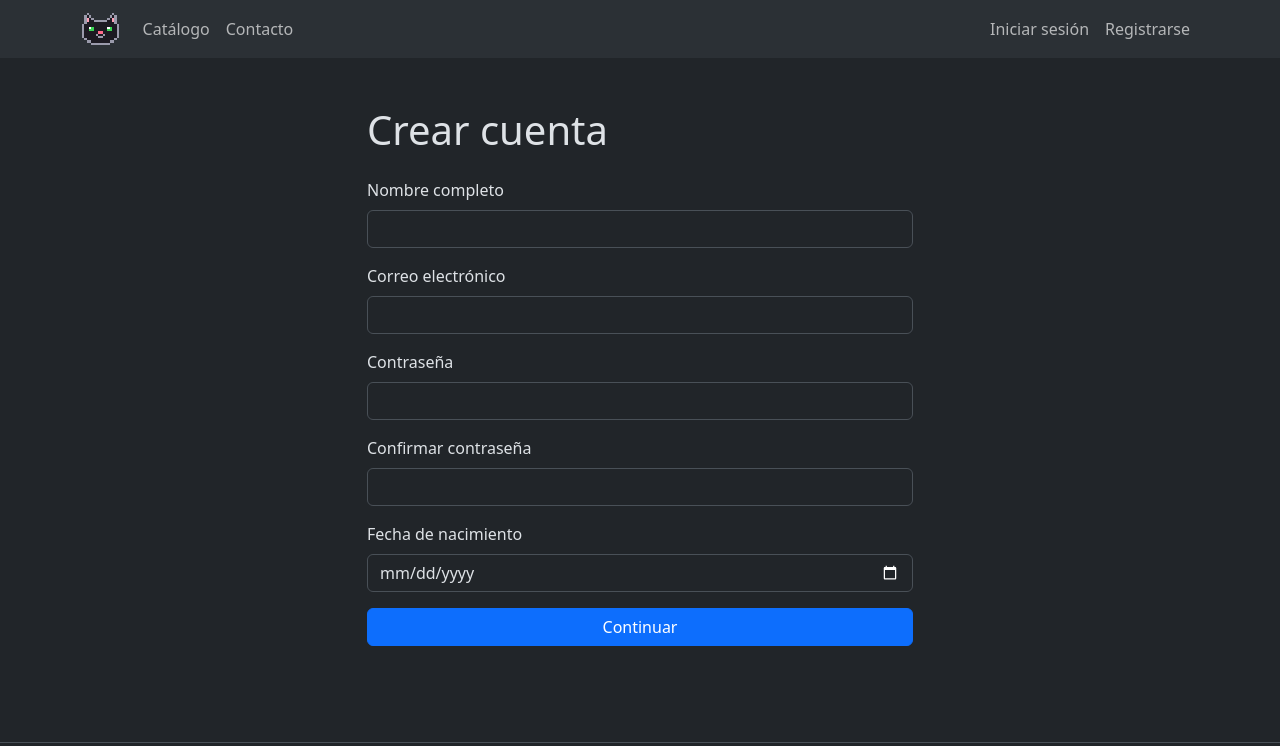
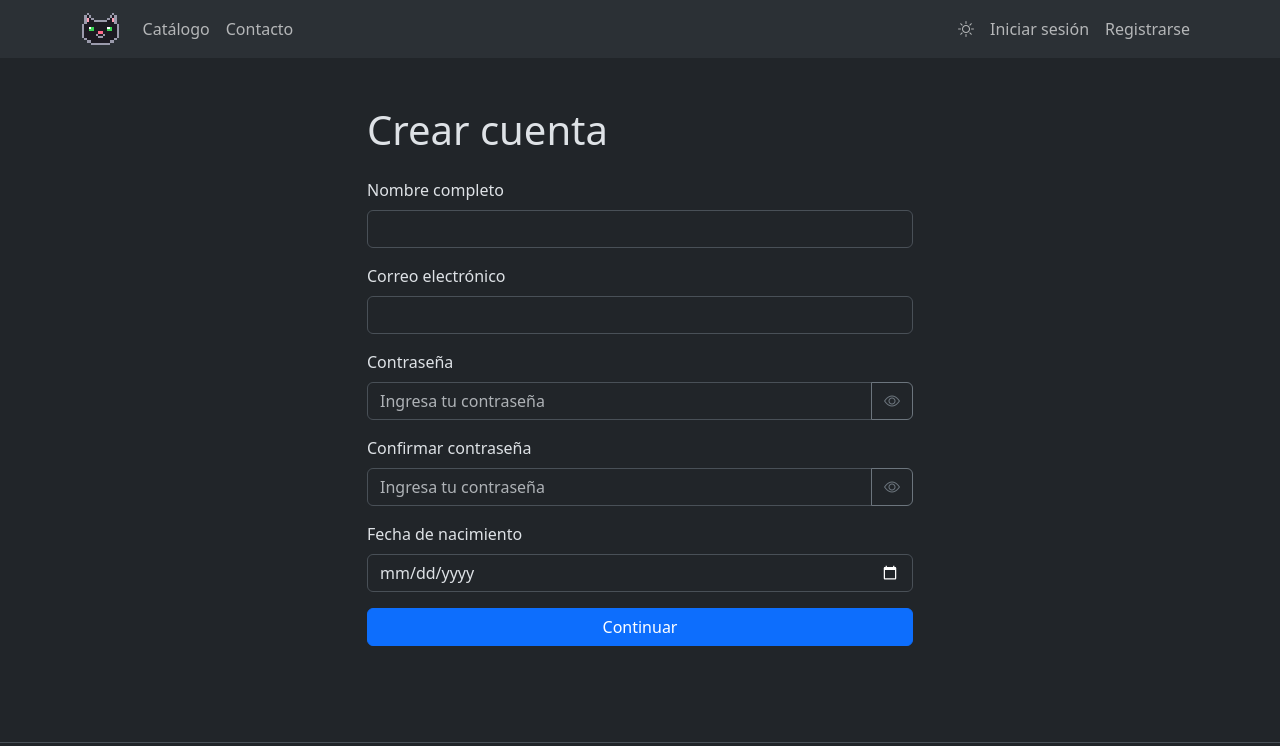
Before and after one commit to MauSDLT/game-cat, a PHP site: page /registro.php in a window 1280 px wide. Shown: the top 746 px of the page. Run offline with PHP 8.4, Linux system fonts and the light colour scheme; data that the repository does not hold is empty.

Commit message:
Modo claro y ver contraseña

```diff
--- a/css/estilos.css
+++ b/css/estilos.css
@@ -123,19 +123,17 @@
 }
 
 .fila-juegos::-webkit-scrollbar-thumb {
-    background: rgba(255, 255, 255, .15);
+    background: rgba(var(--bs-emphasis-color-rgb), .15);
     border-radius: 3px;
 }
 
 .fila-juegos:hover::-webkit-scrollbar-thumb {
-    background: rgba(255, 255, 255, .4);
+    background: rgba(var(--bs-emphasis-color-rgb), .4);
 }
-
-/* Firefox */
 @supports not selector(::-webkit-scrollbar) {
     .fila-juegos {
         scrollbar-width: thin;
-        scrollbar-color: rgba(255, 255, 255, .3) transparent;
+        scrollbar-color: rgba(var(--bs-emphasis-color-rgb), .3) transparent;
     }
 }
 
--- a/includes/footer.php
+++ b/includes/footer.php
@@ -9,6 +9,31 @@
 <script src="https://cdn.jsdelivr.net/npm/bootstrap@5.3.3/dist/js/bootstrap.bundle.min.js"></script>
 <script>
     document.querySelectorAll('[data-bs-toggle="tooltip"]').forEach(el => new bootstrap.Tooltip(el));
+    document.querySelectorAll(".ver-contrasena").forEach(btn => {
+        btn.addEventListener("click", () => {
+            const input = btn.parentElement.querySelector("input");
+            const mostrar = input.type === "password";
+            input.type = mostrar ? "text" : "password";
+            btn.querySelector("i").className = mostrar ? "bi bi-eye-slash" : "bi bi-eye";
+        });
+    });
+
+    const btnTema = document.getElementById("btnTema");
+    const html = document.documentElement;
+
+    function pintarIcono() {
+        const oscuro = html.getAttribute("data-bs-theme") === "dark";
+        btnTema.querySelector("i").className = oscuro ? "bi bi-sun" : "bi bi-moon-stars";
+    }
+
+    btnTema.addEventListener("click", () => {
+        const nuevo = html.getAttribute("data-bs-theme") === "dark" ? "light" : "dark";
+        html.setAttribute("data-bs-theme", nuevo);
+        try { localStorage.setItem("tema", nuevo); } catch (e) {}
+        pintarIcono();
+    });
+
+    pintarIcono();
 </script>
 <script>
 (() => {
--- a/includes/header.php
+++ b/includes/header.php
@@ -7,6 +7,12 @@ define("NOMBRE_TIENDA", "GAME CAT");
 <!DOCTYPE html>
 <html lang="es" data-bs-theme="dark">
 <head>
+    <script>
+        try {
+            const tema = localStorage.getItem("tema");
+            if (tema) document.documentElement.setAttribute("data-bs-theme", tema);
+        } catch (e) {}
+    </script>
     <meta charset="UTF-8">
     <meta name="viewport" content="width=device-width, initial-scale=1.0">
     <title><?= $titulo ?? NOMBRE_TIENDA ?></title>
@@ -35,6 +41,9 @@ define("NOMBRE_TIENDA", "GAME CAT");
             </ul>
             <?php if(isset($_SESSION['usuario_id'])): ?>
                 <ul class="navbar-nav">
+                    <button type="button" id="btnTema" class="btn btn-link nav-link" data-bs-toggle="tooltip" title="Cambiar tema">
+                        <i class="bi bi-sun"></i>
+                    </button>
                     <li class="nav-item">
                         <a class="nav-link" href="carrito.php" data-bs-toggle="tooltip" data-bs-placement="bottom" data-bs-title="Mi carrito">
                             <i class="bi bi-cart"></i>
@@ -56,6 +65,9 @@ define("NOMBRE_TIENDA", "GAME CAT");
                 </ul>
             <?php else: ?>
                 <ul class="navbar-nav">
+                    <button type="button" id="btnTema" class="btn btn-link nav-link" data-bs-toggle="tooltip" title="Cambiar tema">
+                        <i class="bi bi-sun"></i>
+                    </button>
                     <li class="nav-item"><a class="nav-link" href="login.php">Iniciar sesión</a></li>
                     <li class="nav-item"><a class="nav-link" href="registro.php">Registrarse</a></li>
                 </ul>
--- a/registro.php
+++ b/registro.php
@@ -69,11 +69,21 @@ include "includes/header.php";
                     </div>
                     <div class="mb-3">
                         <label for="contrasena" class="form-label">Contraseña</label>
-                        <input type="password" class="form-control" id="contrasena" name="contrasena" minlength="8" required>
+                        <div class="input-group">
+                            <input type="password" class="form-control" id="contrasena" placeholder="Ingresa tu contraseña" name="contrasena" required>
+                            <button type="button" class="btn btn-outline-secondary ver-contrasena" tabindex="-1">
+                                <i class="bi bi-eye"></i>
+                            </button>
+                        </div>
                     </div>
                     <div class="mb-3">
                         <label for="contrasena2" class="form-label">Confirmar contraseña</label>
-                        <input type="password" class="form-control" id="contrasena2" name="contrasena2" minlength="8" required>
+                        <div class="input-group">
+                            <input type="password" class="form-control" id="contrasena" placeholder="Ingresa tu contraseña" name="contrasena" required>
+                            <button type="button" class="btn btn-outline-secondary ver-contrasena" tabindex="-1">
+                                <i class="bi bi-eye"></i>
+                            </button>
+                        </div>
                     </div>
                     <div class="mb-3">
                         <label for="nacimiento" class="form-label">Fecha de nacimiento</label>
```
Also changed, not shown: login.php (+7 -2 lines).
